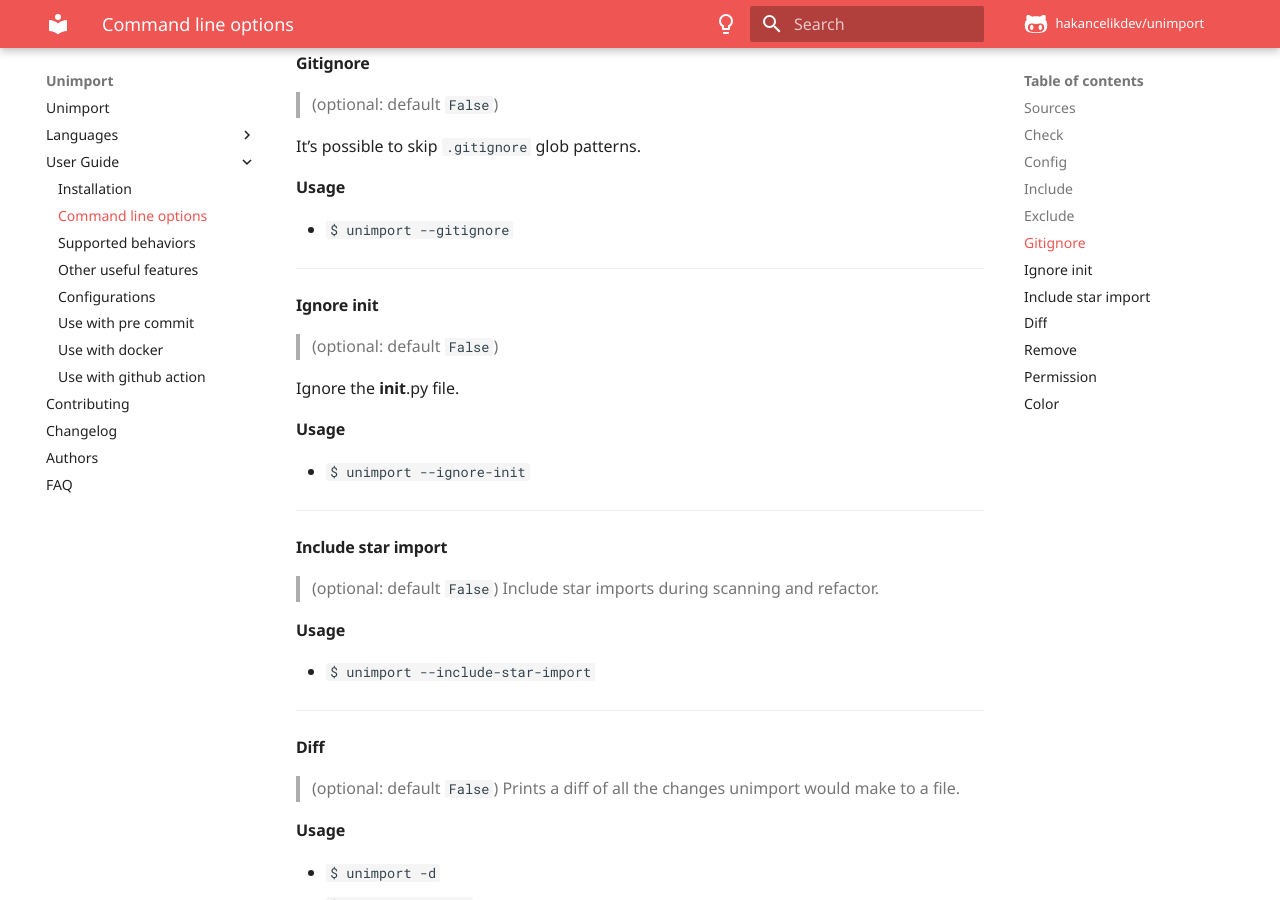
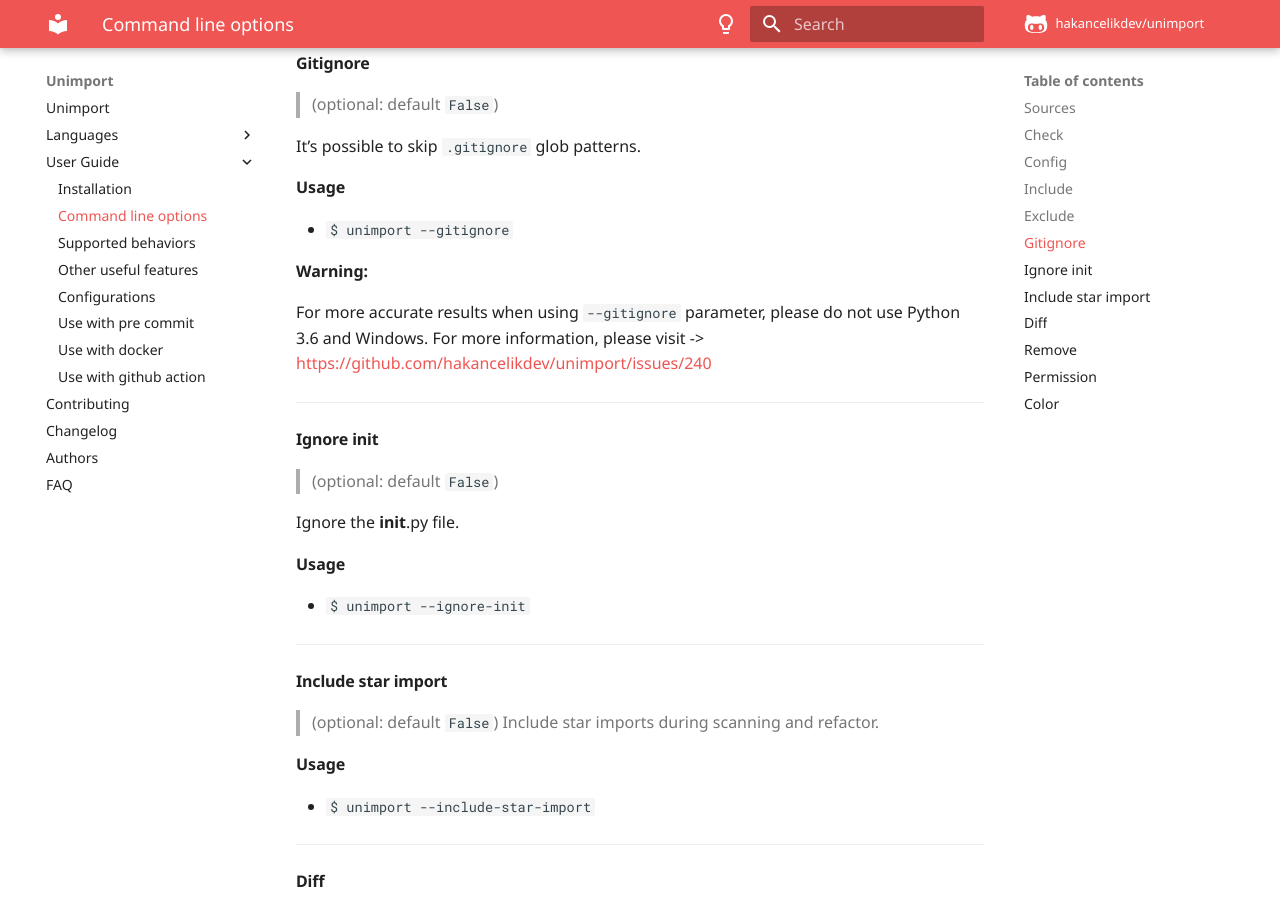
Before and after one commit to hakancelikdev/unimport, an MkDocs documentation site: the page built from docs/tutorial/command-line-options.md, in a window 1280 px wide and 900 px high, scrolled down 2278 px. Built offline with MkDocs 1.6.1 and Material for MkDocs 9.7.7, drawn with Linux system fonts in a browser that asks for light colours; comment, search, counter and statistics services are not loaded; the version menu is left out.

Commit message:
Fix match for python 3.6

```diff
--- a/docs/tutorial/command-line-options.md
+++ b/docs/tutorial/command-line-options.md
@@ -110,6 +110,12 @@
 
 - `$ unimport --gitignore`
 
+**Warning:**
+
+For more accurate results when using `--gitignore` parameter, please do not use Python
+3.6 and Windows. For more information, please visit ->
+https://github.com/hakancelikdev/unimport/issues/240
+
 ---
 
 ## Ignore init
```
Also changed, not shown: docs/CHANGELOG.md (+2 -1 lines), 1 other file.
